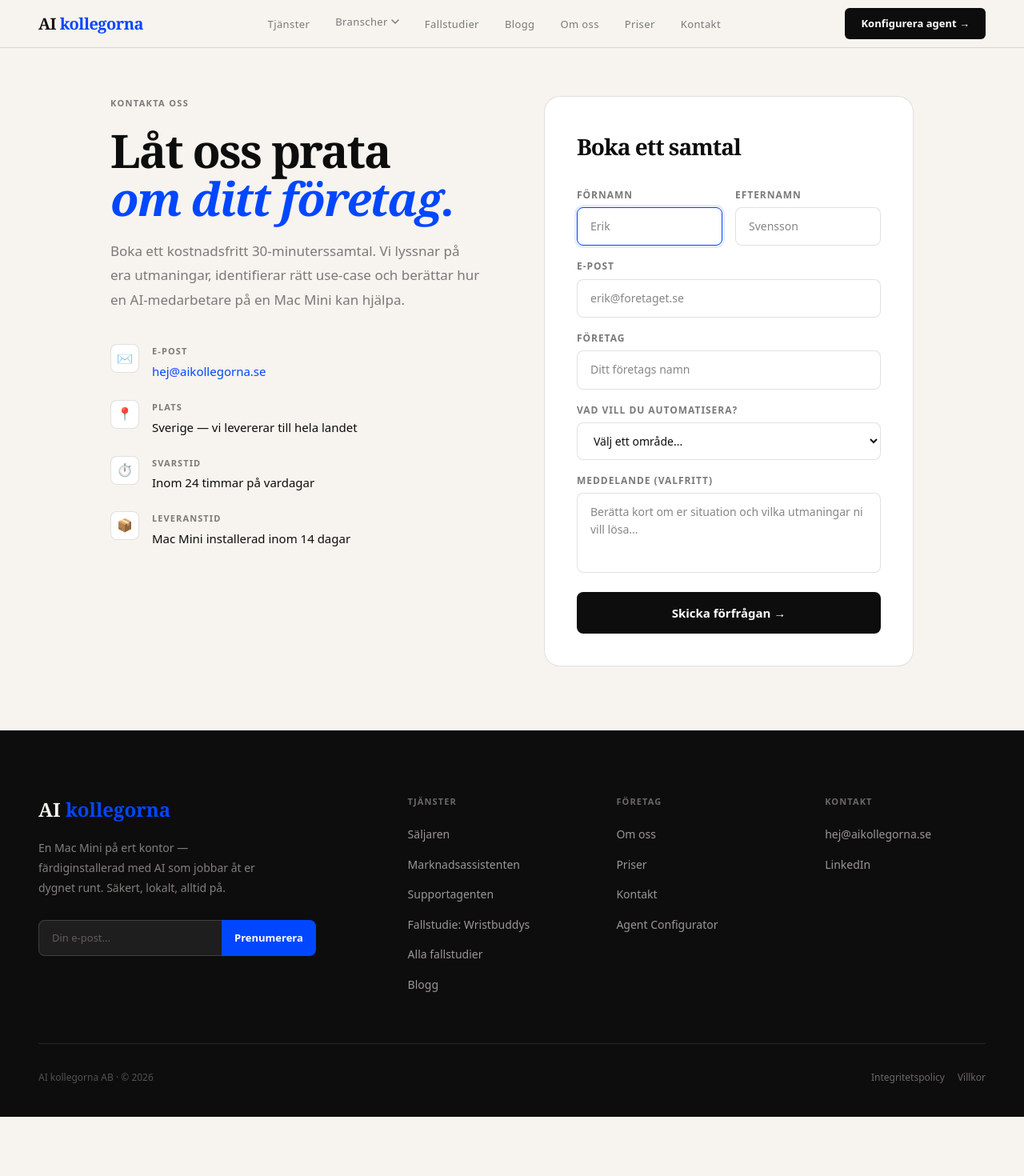
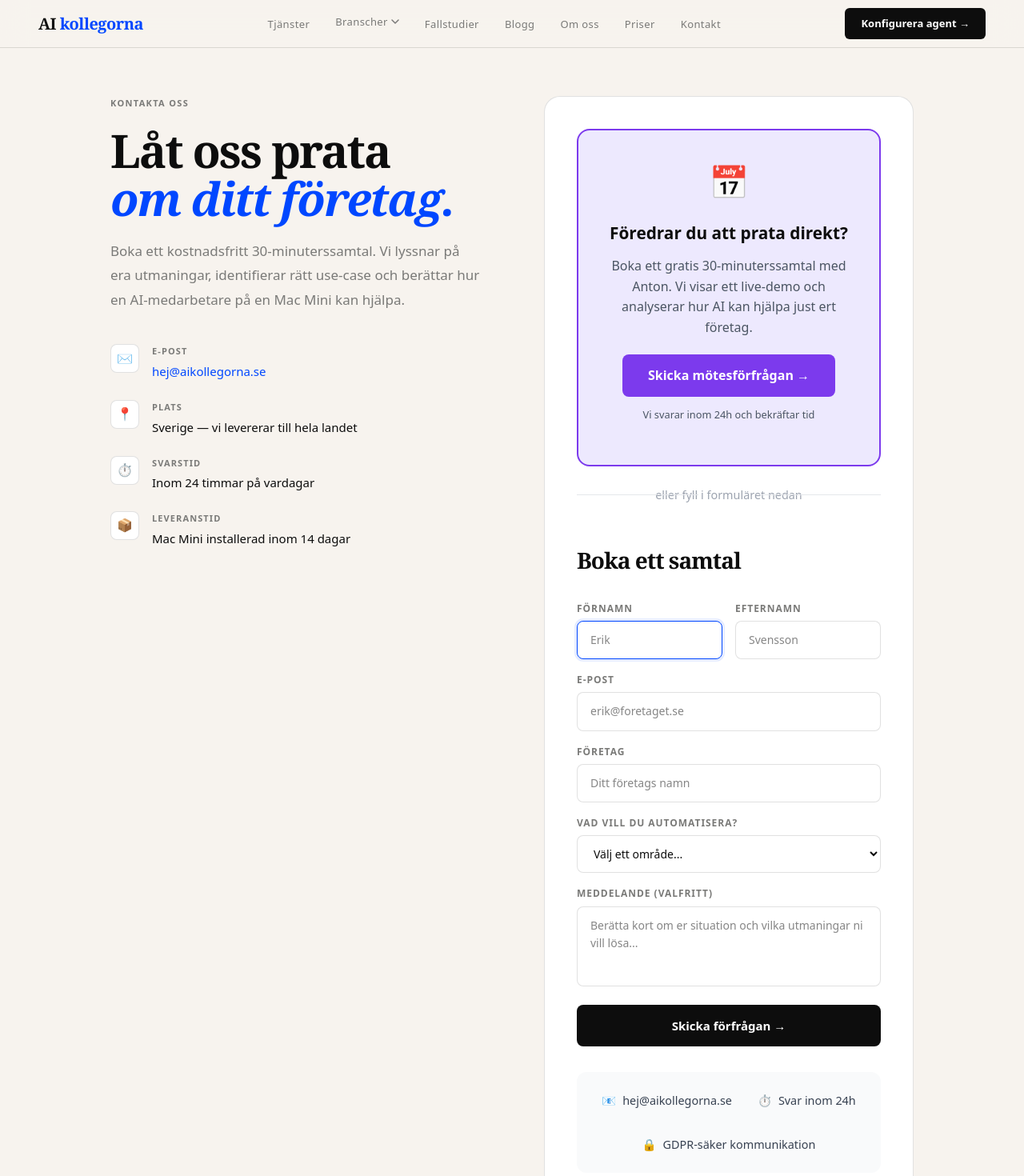
Before and after one commit to Clawflow/aikollegorna-react, a React (Vite) app: page /kontakt in a window 1280 px wide. Shown: the top 1470 px of the page at 80% size. Before the commit the page ends 1396 px from the top, so only its background shows below. Built offline with nearby package versions, Linux system fonts and the light colour scheme.

Commit message:
Kontakt: booking-card, info-row, hero book link

```diff
--- a/src/index.css
+++ b/src/index.css
@@ -1730,3 +1730,80 @@ input[type="range"]::-moz-range-thumb {
     padding: 28px;
   }
 }
+
+/* === KONTAKT BOOKING === */
+.kontakt-booking { margin-bottom: 3rem; }
+.booking-card {
+  background: var(--purple-light, #EDE9FE);
+  border: 2px solid var(--purple, #7C3AED);
+  border-radius: 16px;
+  padding: 2rem;
+  text-align: center;
+  max-width: 600px;
+  margin: 0 auto 1.5rem;
+}
+.booking-icon { font-size: 2.5rem; display: block; margin-bottom: 1rem; }
+.booking-card h3 { font-size: 1.3rem; font-weight: 700; margin-bottom: 0.75rem; }
+.booking-card p { color: #4B5563; margin-bottom: 1.25rem; }
+.booking-btn {
+  display: inline-block;
+  background: var(--purple, #7C3AED);
+  color: white;
+  padding: 0.875rem 2rem;
+  border-radius: 8px;
+  font-weight: 600;
+  font-size: 1rem;
+  text-decoration: none;
+  transition: background 0.2s;
+}
+.booking-btn:hover { background: #6D28D9; }
+.booking-response { font-size: 0.8rem; color: #9CA3AF; margin: 0.75rem 0 0; }
+.booking-divider {
+  text-align: center;
+  color: #9CA3AF;
+  font-size: 0.9rem;
+  position: relative;
+  margin: 0 auto;
+  max-width: 600px;
+}
+.booking-divider::before, .booking-divider::after {
+  content: '';
+  position: absolute;
+  top: 50%;
+  width: 40%;
+  height: 1px;
+  background: #E5E7EB;
+}
+.booking-divider::before { left: 0; }
+.booking-divider::after { right: 0; }
+
+/* === KONTAKT INFO ROW === */
+.kontakt-info-row {
+  display: flex;
+  justify-content: center;
+  gap: 2rem;
+  margin-top: 2rem;
+  padding: 1.5rem;
+  background: #F9FAFB;
+  border-radius: 12px;
+  flex-wrap: wrap;
+}
+.kontakt-info-item {
+  display: flex;
+  align-items: center;
+  gap: 0.5rem;
+  font-size: 0.9rem;
+  color: #374151;
+}
+
+/* === HERO BOOK LINK === */
+.hero-book-link {
+  font-size: 0.9rem;
+  color: rgba(255,255,255,0.7);
+  margin-top: 0.75rem;
+}
+.hero-inline-link {
+  color: white;
+  text-decoration: underline;
+  font-weight: 500;
+}
--- a/src/pages/Home.jsx
+++ b/src/pages/Home.jsx
@@ -51,6 +51,10 @@ export default function Home() {
               <a href="https://clawflow.github.io/agent-configurator/" target="_blank" rel="noopener noreferrer" className="btn-light-solid">Konfigurera din agent →</a>
               <a href="#how-it-works" className="btn-text-light">Se hur det fungerar →</a>
             </div>
+            <p className="hero-book-link">
+              Eller <a href="/kontakt" className="hero-inline-link">boka ett gratis 30-min samtal</a> —
+              vi visar ett live-demo.
+            </p>
           </div>
           <div>
             <div className="stat-block fade-up">
--- a/src/pages/Kontakt.jsx
+++ b/src/pages/Kontakt.jsx
@@ -390,6 +390,28 @@ export default function Kontakt() {
         {/* ── Högerkolumn — Formulär ── */}
         <div className="fade-up" style={{ background: 'var(--white)', border: '1px solid var(--border)', borderRadius: 20, padding: 40 }}>
 
+          {/* ── Boka ett samtal ── */}
+          <div className="kontakt-booking">
+            <div className="booking-card">
+              <span className="booking-icon">📅</span>
+              <h3>Föredrar du att prata direkt?</h3>
+              <p>Boka ett gratis 30-minuterssamtal med Anton.
+                 Vi visar ett live-demo och analyserar hur AI
+                 kan hjälpa just ert företag.</p>
+              <a
+                href="mailto:hej@aikollegorna.se?subject=Boka%20demo-samtal&body=Hej%20Anton!%0A%0AJag%20%C3%A4r%20intresserad%20av%20ett%2030-minuterssamtal%20f%C3%B6r%20att%20se%20hur%20AI%20Kollegorna%20kan%20hj%C3%A4lpa%20oss.%0A%0AMitt%20f%C3%B6retag%3A%20%0ABransch%3A%20%0AStorlek%3A%20anst%C3%A4llda%0A%0APassed%20tider%3A"
+                className="booking-btn"
+              >
+                Skicka mötesförfrågan →
+              </a>
+              <p className="booking-response">Vi svarar inom 24h och bekräftar tid</p>
+            </div>
+
+            <div className="booking-divider">
+              <span>eller fyll i formuläret nedan</span>
+            </div>
+          </div>
+
           {/* ── Success State ── */}
           {status === 'success' ? (
             <div style={{ textAlign: 'center', padding: '40px 0' }}>
@@ -479,6 +501,21 @@ export default function Kontakt() {
               </form>
             </>
           )}
+          {/* ── Kontaktinfo-rad ── */}
+          <div className="kontakt-info-row">
+            <div className="kontakt-info-item">
+              <span>📧</span>
+              <span>hej@aikollegorna.se</span>
+            </div>
+            <div className="kontakt-info-item">
+              <span>⏱️</span>
+              <span>Svar inom 24h</span>
+            </div>
+            <div className="kontakt-info-item">
+              <span>🔒</span>
+              <span>GDPR-säker kommunikation</span>
+            </div>
+          </div>
         </div>
       </div>
     </>
```
